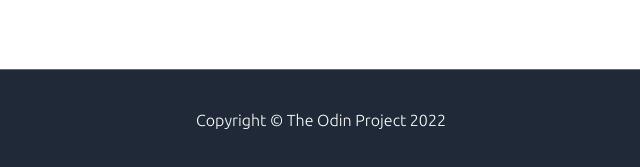
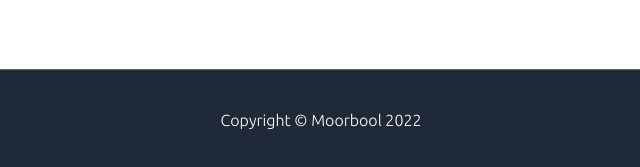
Before and after one commit to renewedmoorbool/odin-landing-page, a plain HTML site: page index.html in a window 1280 px wide. Shown: the part 1497-1664 px from the top of the page, 319-959 px from the left. Drawn offline with Linux system fonts and the light colour scheme.

Commit message:
Update copyright claims

```diff
--- a/index.html
+++ b/index.html
@@ -105,7 +105,7 @@
     </div>
 
     <div class = 'footer'>
-        Copyright &copy; The Odin Project 2022
+        Copyright &copy; Moorbool 2022
     </div>
 </body>
 
```
